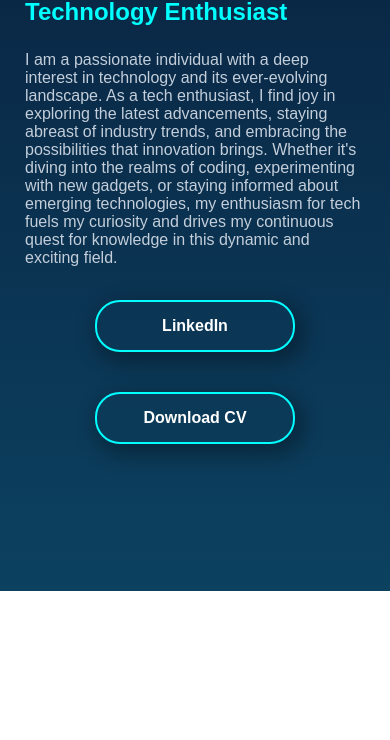
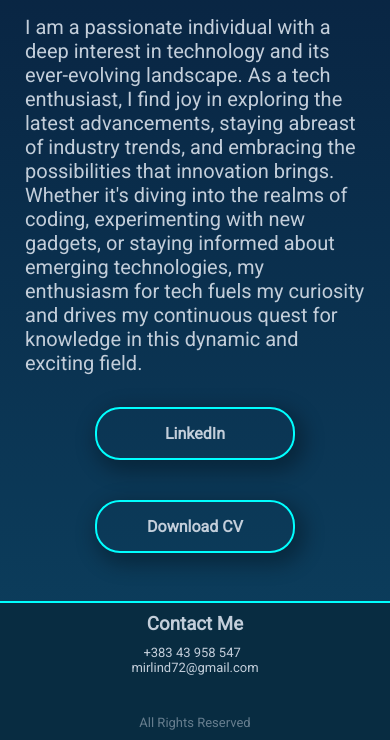
Before and after one commit to Mirlind404/mirlind404.github.io, a plain HTML site: page index.html in a window 390 px wide. Shown: the part 511-1251 px from the top of the page. Before the commit the page ends 1102 px from the top, so only its background shows below. Drawn offline with Linux system fonts and the light colour scheme.

Commit message:
main update

```diff
--- a/index.html
+++ b/index.html
@@ -9,6 +9,9 @@
     <link rel="icon" href="favicon.png">
     <title>Mirlind Krasniqi</title>
     <script src="https://kit.fontawesome.com/6d13236e62.js" crossorigin="anonymous"></script>
+    <link rel="preconnect" href="https://fonts.googleapis.com">
+    <link rel="preconnect" href="https://fonts.gstatic.com" crossorigin>
+    <link href="https://fonts.googleapis.com/css2?family=Roboto:wght@300;400&display=swap" rel="stylesheet">
 
 </head>
 <body>
@@ -58,6 +61,17 @@
 
     </div>
 
+    <div class="footer">
+
+        <div class="contact-info">
+            <h3>Contact Me</h3>
+            <a class="number" href="tel:+38343958547">+383 43 958 547</a>
+            <a class="email" href="mailto:mirlind72@gmail.com">mirlind72@gmail.com</a>
+        </div>
+
+        <div class="side-details">All Rights Reserved</div>
+    </div>
+
 
 
 
--- a/style.css
+++ b/style.css
@@ -1,7 +1,7 @@
 *{
     margin: 0;
     padding: 0;
-    font-family: sans-serif;
+    font-family: 'Roboto', sans-serif;
 }
 .banner {
     width: 100%;
@@ -9,11 +9,20 @@
     background:linear-gradient(#071330,#0C4160);
 }
 
+.paragraphs {
+    font-size: 20px;
+}
+
+.footer {
+    display: none;
+}
+
 .navbar{
     display: flex;
     align-items: center;
     justify-content: space-between;
 }
+
 .navbar img{
     width: 250px;
     padding: 15px;
@@ -84,7 +93,7 @@ button{
     font-size: medium;
     border: 2px solid cyan;
     background: transparent;
-    color: #fff;
+    color: #C3CEDA;
     cursor: pointer;
     position: relative;
     overflow: hidden;
@@ -110,6 +119,7 @@ button:hover span{
 button:hover{
     border: none;
     box-shadow: none;
+    color: #071330;
 }
 
 .contact-select {
@@ -117,10 +127,13 @@ button:hover{
 }
 
 
+
+
 @media only screen  and (max-width: 980px) {
     body {
         height: auto;
     }
+
     .banner {
         width: 100%;
         height: auto;
@@ -168,6 +181,9 @@ button:hover{
         text-align: center;
     }
 
+    .footer{
+        display: none;
+    }
 
     @media only screen and (min-width:451px)and (max-width: 979px) {
         .button{
@@ -195,13 +211,16 @@ button:hover{
             height: auto;
             width: auto;
         }
+        .footer{
+            display:none;
+        }
     }
 
     @media screen and (max-width: 450px) {
-        body {
-            height: auto;
-            width: auto;
+        .aside-content {
+            margin-bottom: -100px;
         }
+
         .contact-select{
             display: none;
         }
@@ -210,7 +229,6 @@ button:hover{
             flex-direction: row;
             justify-content: space-between;
             padding-left: 5%;
-
         }
         .photo img{
             width:60%;
@@ -238,7 +256,35 @@ button:hover{
             border-bottom: cyan solid 2px;
 
         }
+        .footer{
+            display: flex;
+            flex-direction: column;
+            align-items: center;
+            background-color:rgb(8, 44, 65);
+            color: #C3CEDA;
+            border-top: cyan solid 2px;
+            text-align: center;
+        }
+        .footer h3{
+            margin: 10px;
+        }
 
+        .number,.email{
+            display: flex;
+            flex-direction: row;
+            text-decoration: none;
+            color: #C3CEDA;
+        }
+        .number{
+            margin-left: 12px;
+        }
+        .side-details{
+            margin-top: 40px;
+            margin-bottom: 10px;
+            font-size: small;
+            opacity: .5;
+
+        }
     }
 
 }
```
